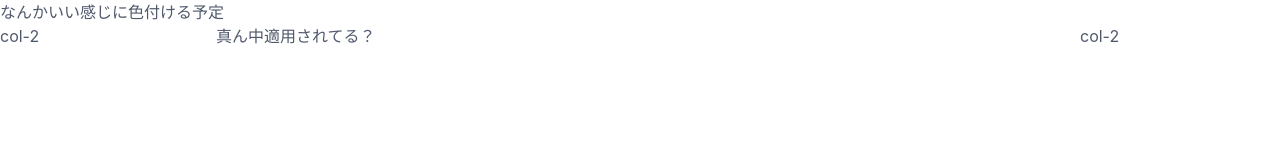
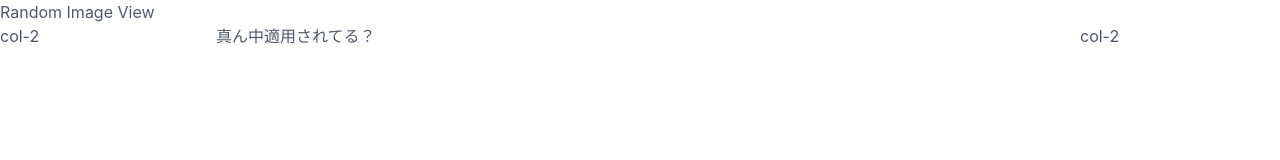
Before and after one commit to empty-YK/Random_Image, a plain HTML site: page Mainpage.html in a window 1280 px wide. Drawn offline with Linux system fonts and the light colour scheme.

Commit message:
main update

```diff
--- a/Mainpage.html
+++ b/Mainpage.html
@@ -11,7 +11,7 @@
 
     <div class="columns">
         <div class="column col-12">
-            なんかいい感じに色付ける予定
+            Random Image View
         </div>
     </div>
 
```
